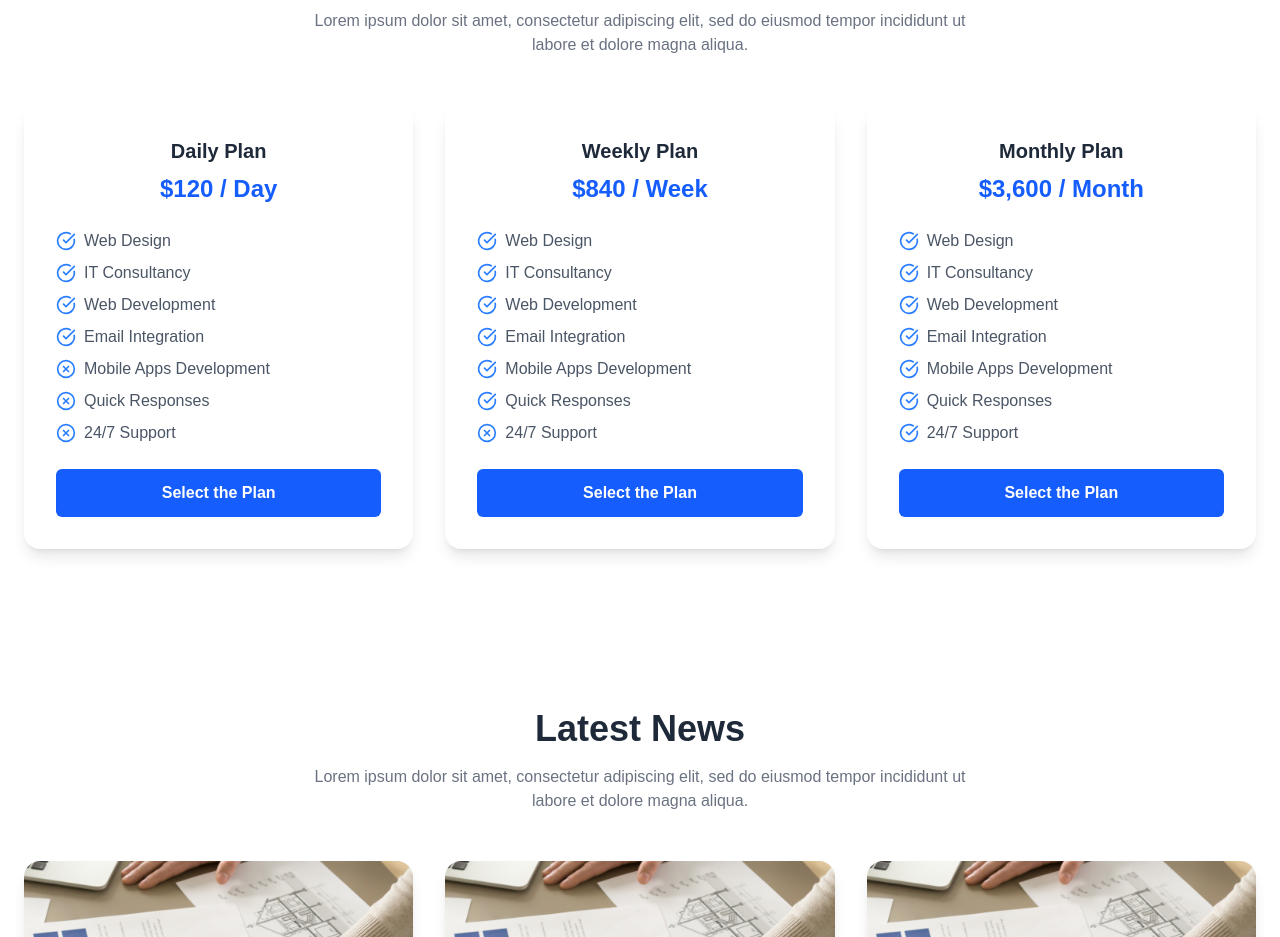
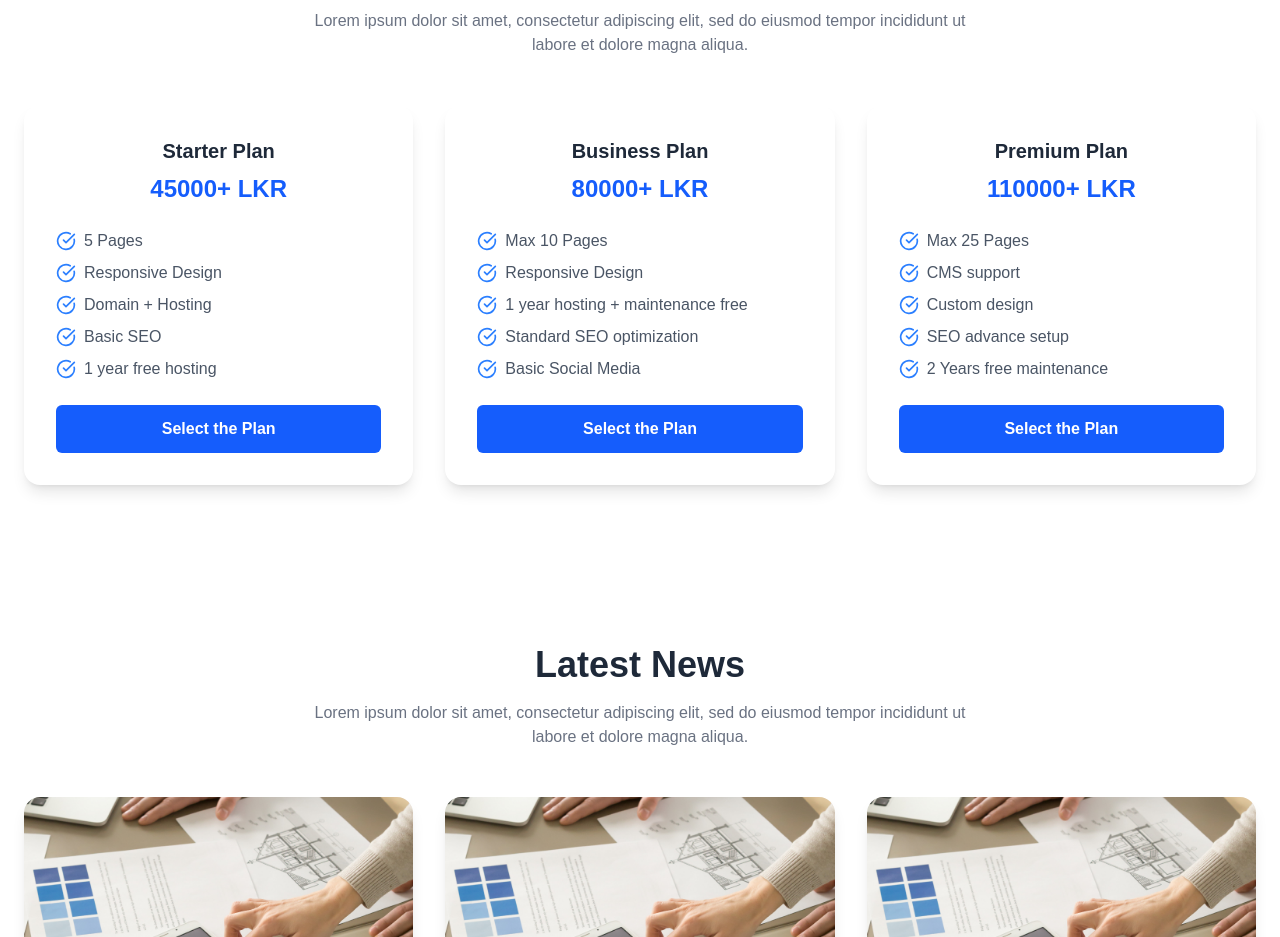
Before and after one commit to Tharmithan-N/syarixlab, a Next.js app: page / in a window 1280 px wide. Shown: the part 8980-9917 px from the top of the page. Built offline with nearby package versions, Linux system fonts and the light colour scheme.

Commit message:
pricing data updated

```diff
--- a/app/components/PricingSection/PricingSection.tsx
+++ b/app/components/PricingSection/PricingSection.tsx
@@ -5,42 +5,36 @@ import { CheckCircle, XCircle } from "lucide-react";
 
 const plans = [
   {
-    name: "Daily Plan",
-    price: "$120 / Day",
+    name: "Starter Plan",
+    price: "45000+ LKR ",
     features: [
-      { name: "Web Design", included: true },
-      { name: "IT Consultancy", included: true },
-      { name: "Web Development", included: true },
-      { name: "Email Integration", included: true },
-      { name: "Mobile Apps Development", included: false },
-      { name: "Quick Responses", included: false },
-      { name: "24/7 Support", included: false },
+      { name: "5 Pages", included: true },
+      { name: " Responsive Design", included: true },
+      { name: "Domain + Hosting", included: true },
+      { name: "Basic SEO ", included: true },
+      { name: "1 year free hosting ", included: true },
     ],
   },
   {
-    name: "Weekly Plan",
-    price: "$840 / Week",
+    name: "Business Plan",
+    price: "80000+ LKR ",
     features: [
-      { name: "Web Design", included: true },
-      { name: "IT Consultancy", included: true },
-      { name: "Web Development", included: true },
-      { name: "Email Integration", included: true },
-      { name: "Mobile Apps Development", included: true },
-      { name: "Quick Responses", included: true },
-      { name: "24/7 Support", included: false },
+      { name: "Max 10 Pages ", included: true },
+      { name: "Responsive Design ", included: true },
+      { name: "1 year hosting + maintenance free", included: true },
+      { name: "Standard SEO optimization ", included: true },
+      { name: "Basic Social Media ", included: true },
     ],
   },
   {
-    name: "Monthly Plan",
-    price: "$3,600 / Month",
+    name: "Premium Plan",
+    price: "110000+ LKR ",
     features: [
-      { name: "Web Design", included: true },
-      { name: "IT Consultancy", included: true },
-      { name: "Web Development", included: true },
-      { name: "Email Integration", included: true },
-      { name: "Mobile Apps Development", included: true },
-      { name: "Quick Responses", included: true },
-      { name: "24/7 Support", included: true },
+      { name: "Max 25 Pages ", included: true },
+      { name: "CMS support ", included: true },
+      { name: "Custom design ", included: true },
+      { name: "SEO advance setup ", included: true },
+      { name: "2 Years free maintenance", included: true },
     ],
   },
 ];
```
